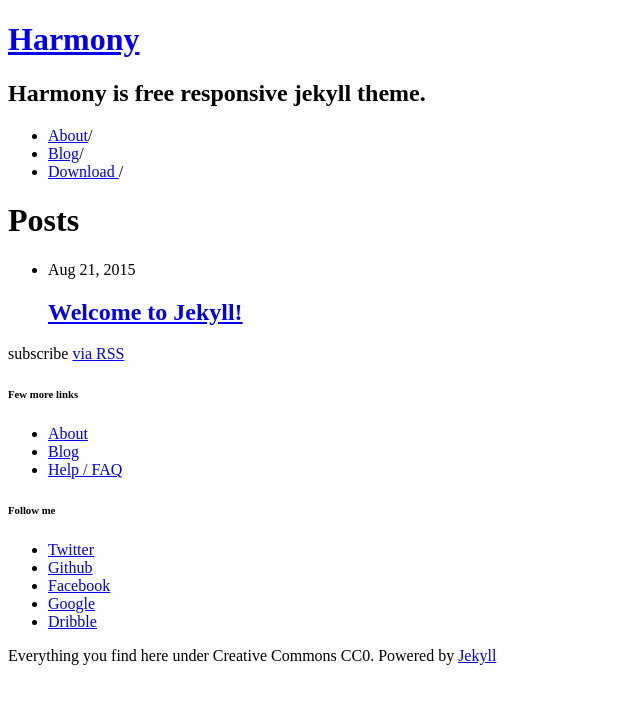
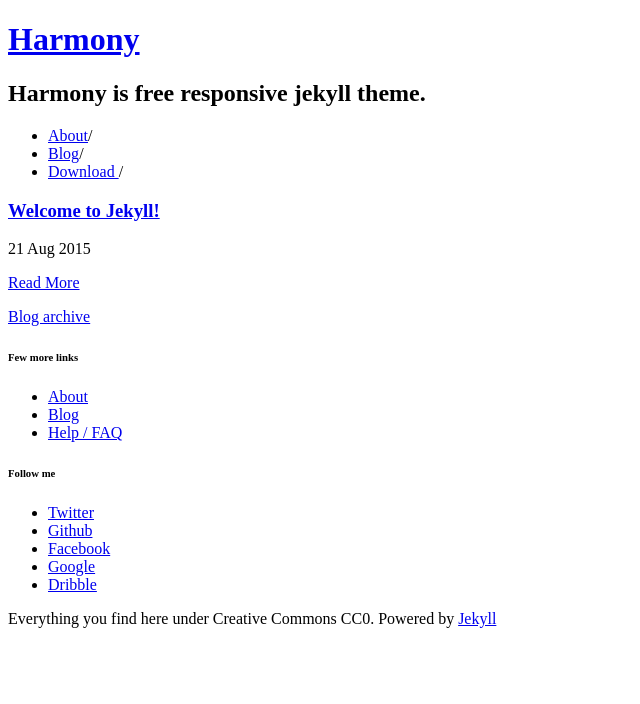
Before and after one commit to hahajh/hahajh.github.com, a Jekyll site: the page built from index.html, in a window 1280 px wide. Shown: the top 704 px of the page, without its empty margins (0-640 px from the left). Built offline with Jekyll 4.4.1, drawn with Linux system fonts in a browser that asks for light colours; nearby versions of some CDN libraries.

Commit message:
change index page

```diff
--- a/index.html
+++ b/index.html
@@ -1,23 +1,29 @@
 ---
 layout: default
 ---
+<div id="home" class="page-content wc-container">
+	<div class="posts">
+  		{% for post in site.posts limit:10 %}
+  			<div class="post">
+    			<h3 class="post-title">
+			      <a href="{{ post.url | prepend: site.baseurl | prepend: site.url }}">
+			        {{ post.title }}
+			      </a>
+    			</h3>
 
-<div class="home">
-
-  <h1 class="page-heading">Posts</h1>
-
-  <ul class="post-list">
-    {% for post in site.posts %}
-      <li>
-        <span class="post-meta">{{ post.date | date: "%b %-d, %Y" }}</span>
-
-        <h2>
-          <a class="post-link" href="{{ post.url | prepend: site.baseurl }}">{{ post.title }}</a>
-        </h2>
-      </li>
-    {% endfor %}
-  </ul>
-
-  <p class="rss-subscribe">subscribe <a href="{{ "/feed.xml" | prepend: site.baseurl }}">via RSS</a></p>
-
+    			<span class="post-date">{{ post.date | date_to_string }}</span>
+  				<p>
+	  				{{ post.description }}
+  				</p>
+  				<p>
+  					<a href="{{ post.url | prepend: site.baseurl | prepend: site.url }}" title="{{ post.title}}">
+  						Read More
+					</a>
+  				</p>
+  			</div>
+  		{% endfor %}
+	</div>
+	<div class="post-footer">
+		<div class="column-full"><a href="{{ '/blog' | prepend: site.baseurl | prepend: site.url }}">Blog archive</a></div>
+	</div>
 </div>
```
